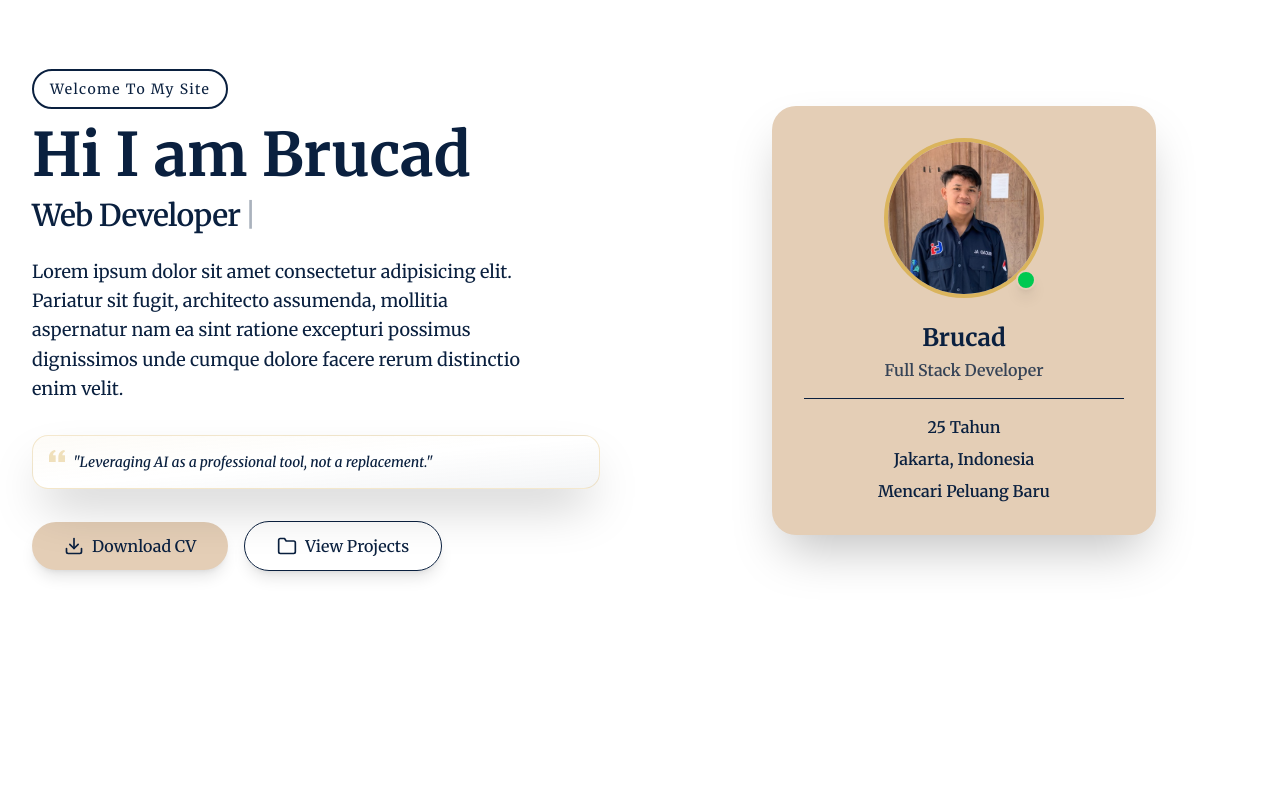
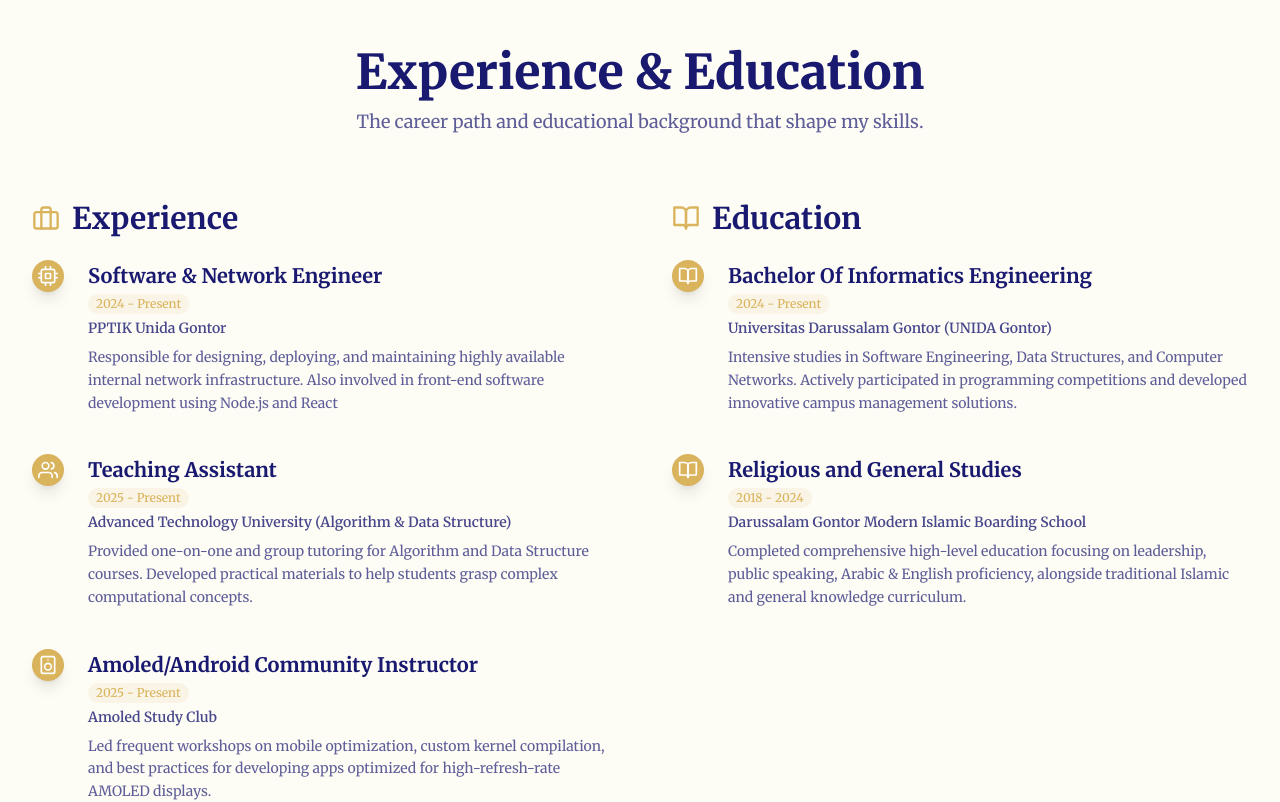
Before and after one commit to almagribii/almagribi, a Next.js app: page / in a window 1280 px wide. Shown: the part 880-1682 px from the top of the page. Before the commit the page ends 1600 px from the top, so only its background shows below. Built offline with nearby package versions, Linux system fonts and the light colour scheme.

Commit message:
added experience

```diff
--- /dev/null
+++ b/app/(component)/ExperienceSection.tsx
@@ -0,0 +1,182 @@
+import React from "react";
+import {
+  FiBriefcase,
+  FiBookOpen,
+  FiCode,
+  FiCpu,
+  FiUsers,
+  FiSpeaker,
+  FiDollarSign,
+  FiAward,
+} from "react-icons/fi";interface TimelineItemProps {
+  icon: React.ReactNode;
+  title: string;
+  subtitle: string;
+  duration: string;
+  description: string;
+}
+
+const experiences = [
+  {
+    icon: <FiCpu className="w-5 h-5" />,
+    title: "Software & Network Engineer",
+    subtitle: "PPTIK Unida Gontor",
+    duration: "2024 - Present",
+    description:
+      "Responsible for designing, deploying, and maintaining highly available internal network infrastructure. Also involved in front-end software development using Node.js and React",
+  },
+  {
+    icon: <FiUsers className="w-5 h-5" />,
+    title: "Teaching Assistant",
+    subtitle: "Advanced Technology University (Algorithm & Data Structure)",
+    duration: "2025 - Present",
+    description:
+      "Provided one-on-one and group tutoring for Algorithm and Data Structure courses. Developed practical materials to help students grasp complex computational concepts.",
+  },
+  {
+    icon: <FiSpeaker className="w-5 h-5" />,
+    title: "Amoled/Android Community Instructor",
+    subtitle: "Amoled Study Club",
+    duration: "2025 - Present",
+    description:
+      "Led frequent workshops on mobile optimization, custom kernel compilation, and best practices for developing apps optimized for high-refresh-rate AMOLED displays.",
+  },
+  {
+    icon: <FiDollarSign className="w-5 h-5" />,
+    title: "Freelance Web Developer",
+    subtitle: "Independent",
+    duration: "2024 - Present",
+    description:
+      "Delivering bespoke full-stack solutions, specializing in fast-loading marketing sites and e-commerce platforms using Next.js, and managing direct client communication and project scope.",
+  },
+];
+
+const educations = [
+  {
+    icon: <FiBookOpen className="w-5 h-5" />,
+    title: "Bachelor Of Informatics Engineering",
+    subtitle: "Universitas Darussalam Gontor (UNIDA Gontor)",
+    duration: "2024 - Present",
+    description:
+      "Intensive studies in Software Engineering, Data Structures, and Computer Networks. Actively participated in programming competitions and developed innovative campus management solutions.",
+  },
+  {
+    icon: <FiBookOpen className="w-5 h-5" />,
+    title: "Religious and General Studies ",
+    subtitle: "Darussalam Gontor Modern Islamic Boarding School",
+    duration: "2018 - 2024",
+    description:
+      "Completed comprehensive high-level education focusing on leadership, public speaking, Arabic & English proficiency, alongside traditional Islamic and general knowledge curriculum.",
+  },
+];
+// 2. Komponen Item Timeline (Diperbarui untuk Responsif)
+const TimelineItem = ({
+  icon,
+  title,
+  subtitle,
+  duration,
+  description,
+}: TimelineItemProps) => (
+  <div className="flex relative pb-10 last:pb-0">
+    {" "}
+    {/* Menambah pb-10 agar jarak vertikal lebih lega */}
+    {/* Garis Vertikal */}
+    <div className="absolute inset-0 flex items-center justify-center w-6 h-full">
+      <div className="h-full w-0.5 bg-border pointer-events-none last:hidden"></div>
+    </div>
+    {/* Lingkaran Titik (Icon) */}
+    <div className="shrink-0 w-8 h-8 rounded-full bg-primary inline-flex items-center justify-center text-primary-foreground relative z-10 shadow-lg border-2 border-primary/50">
+      {icon}
+    </div>
+    {/* Konten */}
+    <div className="grow pl-4 md:pl-6 pt-0.5">
+      {" "}
+      {/* Mengurangi padding di HP (pl-4) */}
+      <div className="flex flex-col mb-1">
+        {" "}
+        {/* Selalu flex-col (tumpuk) di HP */}
+        <h3 className="text-lg sm:text-xl font-bold text-foreground">
+          {" "}
+          {/* Menggunakan text-lg di HP */}
+          {title}
+        </h3>
+        {/* Durasi diletakkan di bawah judul dan di atas subtitle */}
+        <span className="text-xs font-medium text-primary bg-primary/10 px-2 py-0.5 rounded-full mt-1 self-start">
+          {duration}
+        </span>
+      </div>
+      <p className="text-sm text-card-foreground/80 mb-2 font-semibold mt-1">
+        {subtitle}
+      </p>{" "}
+      {/* Menggunakan text-sm di HP */}
+      <p className="text-xs sm:text-sm text-foreground/70 leading-relaxed">
+        {description}
+      </p>{" "}
+      {/* Menggunakan text-xs di HP */}
+    </div>
+  </div>
+);
+
+// 3. Komponen Utama Experience Section (Diperbarui untuk Judul)
+
+export const ExperienceSection = () => {
+  return (
+    <section className="py-20 md:py-32 bg-background" id="experience">
+      <div className="max-w-7xl mx-auto px-4 sm:px-6 lg:px-8">
+        {/* Judul Bagian */}
+        <div className="text-center mb-12 md:mb-16" data-aos="fade-down">
+          {" "}
+          {/* Mengurangi margin di HP */}
+          <h2 className="text-4xl sm:text-5xl font-extrabold text-foreground mb-3">
+            {" "}
+            {/* Mengurangi ukuran font Judul di HP */}
+            Experience & Education
+          </h2>
+          <p className="text-base sm:text-lg text-foreground/70 max-w-2xl mx-auto">
+            The career path and educational background that shape my skills.
+          </p>
+        </div>
+
+        {/* Tata Letak 2 Kolom (di desktop) */}
+        <div className="grid grid-cols-1 md:grid-cols-2 gap-10 md:gap-16">
+          {" "}
+          {/* Mengurangi gap di HP */}
+          {/* Kolom Kiri: Experience */}
+          <div data-aos="fade-right" data-aos-duration="1500">
+            <div className="flex items-center space-x-3 mb-6">
+              {" "}
+              {/* Mengurangi margin di HP */}
+              <FiBriefcase className="w-7 h-7 text-primary" />{" "}
+              {/* Mengurangi ukuran ikon header */}
+              <h3 className="text-2xl sm:text-3xl font-bold text-card-foreground">
+                Experience
+              </h3>{" "}
+              {/* Mengurangi ukuran font sub-judul di HP */}
+            </div>
+
+            <div className="relative">
+              {experiences.map((item, index) => (
+                <TimelineItem key={index} {...item} />
+              ))}
+            </div>
+          </div>
+          {/* Kolom Kanan: Education */}
+          <div data-aos="fade-left" data-aos-duration="1500">
+            <div className="flex items-center space-x-3 mb-6">
+              <FiBookOpen className="w-7 h-7 text-primary" />
+              <h3 className="text-2xl sm:text-3xl font-bold text-card-foreground">
+                Education
+              </h3>
+            </div>
+
+            <div className="relative">
+              {educations.map((item, index) => (
+                <TimelineItem key={index} {...item} />
+              ))}
+            </div>
+          </div>
+        </div>
+      </div>
+    </section>
+  );
+};
--- a/app/(component)/HeroSection.tsx
+++ b/app/(component)/HeroSection.tsx
@@ -92,13 +92,13 @@ export const HeroSection = () => {
 
               <div className="space-y-2 mt-4">
                 <p className="text-base font-semibold transition duration-300 hover:text-primary/80">
-                  25 Tahun
+                  Informatic Engineering
                 </p>
                 <p className="text-base font-semibold transition duration-300 hover:text-primary/80">
-                  Jakarta, Indonesia
+                  20 Years Old
                 </p>
                 <p className="text-base font-semibold transition duration-300 hover:text-primary/80">
-                  Mencari Peluang Baru
+                  Ponorogo, Indonesia
                 </p>
               </div>
             </div>
--- /dev/null
+++ b/app/(component)/SkillsSection.tsx
@@ -0,0 +1,5 @@
+export const SkillSection = () => {
+    return(
+        <div></div>
+    )
+}
--- a/app/globals.css
+++ b/app/globals.css
@@ -5,38 +5,44 @@
 :root {
   font-family: "Merriweather", serif;
 
-  /* --- Warna untuk Light Mode --- */
+  /* --- Warna untuk Light Mode (DIPERBAIKI) --- */
+
+  /* Midnight Blue Baru */
+  --midnight-blue: #191970; /* Midnight Blue */
 
   /* Latar Belakang & Teks */
-  --background: #ffffff; /* Putih (Sesuai Permintaan) */
-  --foreground: #0A203F; /* Oxford Blue (Untuk teks utama agar dominan) */
+  --background: #FDFCF5; /* Soft Cream White (Lebih lembut dari putih murni) */
+  --foreground: var(--midnight-blue); /* Midnight Blue untuk teks utama */
 
   /* Kartu & Elemen Sekunder */
-  --card: #E4CEB6; /* Macadamia */
-  --card-foreground: #0A203F; /* Oxford Blue */
+  --card: #EBE0D0; /* Macadamia yang lebih terang/lembut */
+  --card-foreground: var(--midnight-blue); /* Midnight Blue */
 
   /* Warna Aksi/Primer */
   --primary: #DAB45D; /* Gold */
-  --primary-foreground: #0A203F; /* Oxford Blue (Teks di atas Gold) */
+  --primary-foreground: #ffffff; /* Putih (Kontras tajam di atas Gold) */
 
   /* Batas/Border */
-  --border: #f0f0f0; /* Putih keabu-abuan yang lembut */
+  --border: #e0e0e0; /* Putih keabu-abuan yang lembut */
 }
 
-/* 2. Override variabel saat masuk Dark Mode */
+/* 2. Override variabel saat masuk Dark Mode (TETAP BAGUS) */
 .dark {
+  /* Midnight Blue Baru */
+  --midnight-blue: #191970;
+
   /* --- Warna untuk Dark Mode --- */
 
   /* Latar Belakang & Teks */
-  --background: #0a0a0a; /* Hampir Hitam (Sesuai Permintaan) */
-  --foreground: #E4CEB6; /* Macadamia (Untuk teks utama agar kontras) */
+  --background: #0a0a0a; /* Hampir Hitam */
+  --foreground: #E4CEB6; /* Macadamia */
 
   /* Kartu & Elemen Sekunder */
   --card: #171717; /* Hampir hitam agar tetap gelap */
   --card-foreground: #DAB45D; /* Gold */
 
   /* Warna Aksi/Primer */
-  --primary: #DAB45D; /* Gold (Tetap Gold agar menonjol) */
+  --primary: #DAB45D; /* Gold */
   --primary-foreground: #0a0a0a; /* Hampir Hitam (Teks di atas Gold) */
 
   /* Batas/Border */
@@ -45,9 +51,6 @@
 
 /* 3. Daftarkan variabel ini ke Tailwind v4 */
 @theme {
-  /* Syntax: --color-<nama-class>: var(<nama-variabel>);
-     Ini akan membuat class seperti: bg-background, text-foreground, border-card, dll.
-  */
   --color-background: var(--background);
   --color-foreground: var(--foreground);
 
@@ -58,8 +61,6 @@
   --color-primary-foreground: var(--primary-foreground);
 
   --color-border: var(--border);
-
-  /* FOONT */
 }
 
 /* Utilitas dasar */
@@ -68,7 +69,7 @@ body {
   color: var(--foreground);
 }
 
-/* Hover Text */
+/* Hover Text (Tidak Berubah) */
 .hoverText {
   display: inline-block;
   transition: transform 0.3s ease-out, color 0.3s ease-out;
--- a/app/page.tsx
+++ b/app/page.tsx
@@ -1,13 +1,18 @@
 import { Navbar } from "@/components/navbar";
 import { ThemeToggle } from "@/components/theme-toogle";
 import { HeroSection } from "./(component)/HeroSection";
+import { SkillSection } from "./(component)/SkillsSection";
+import { ExperienceSection } from "./(component)/ExperienceSection";
+import { PortfolioSection } from "./(component)/(portfolio)/PortfolioSection";
 
 export default function Home() {
   return (
     <div>
       <Navbar />
       <HeroSection/>
-      <HeroSection/>
+      <SkillSection/>
+      <ExperienceSection/>
+      <PortfolioSection/>
     </div>
   );
 }
```
Also changed, not shown: app/(component)/ContacSection.tsx (added).
